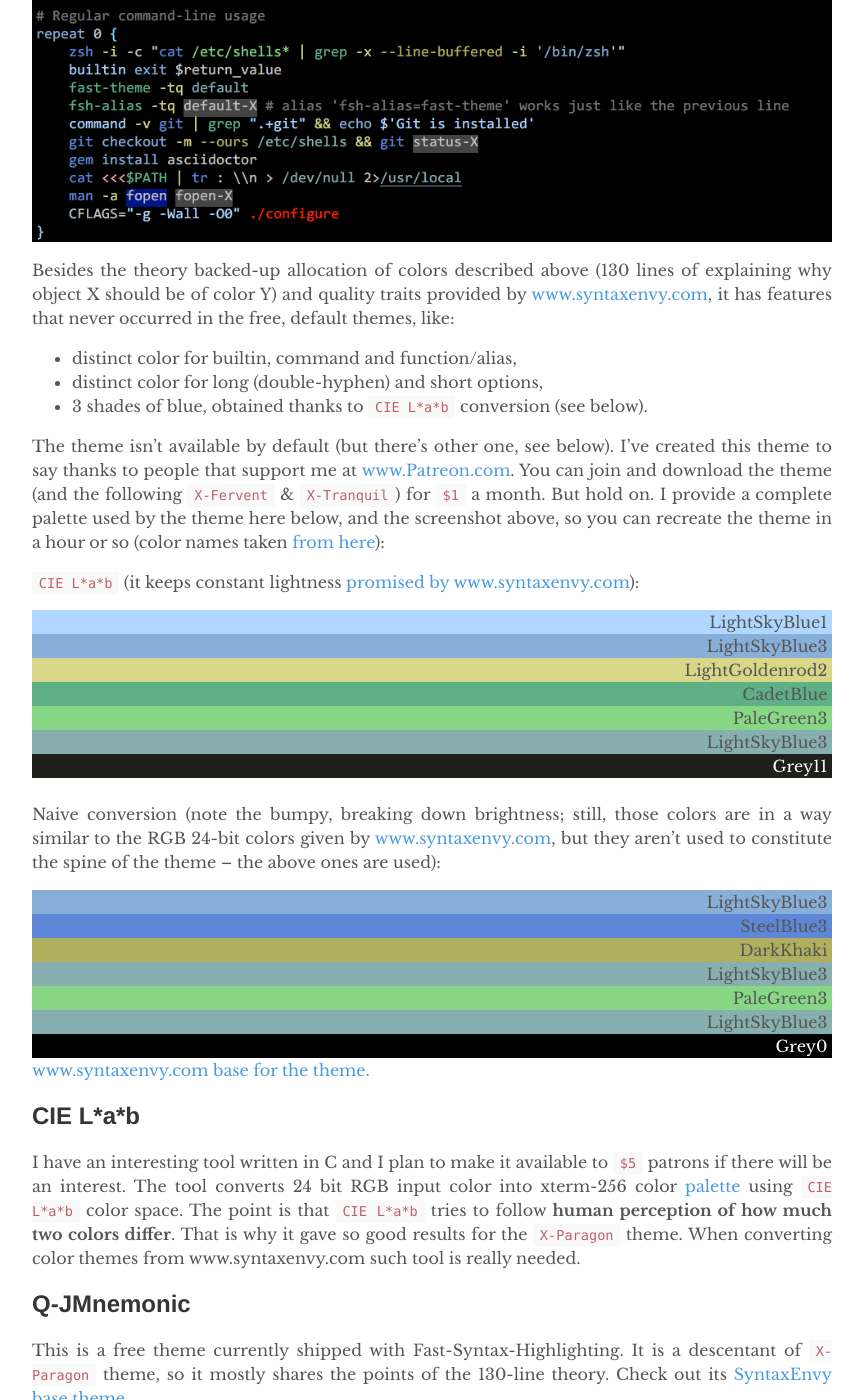
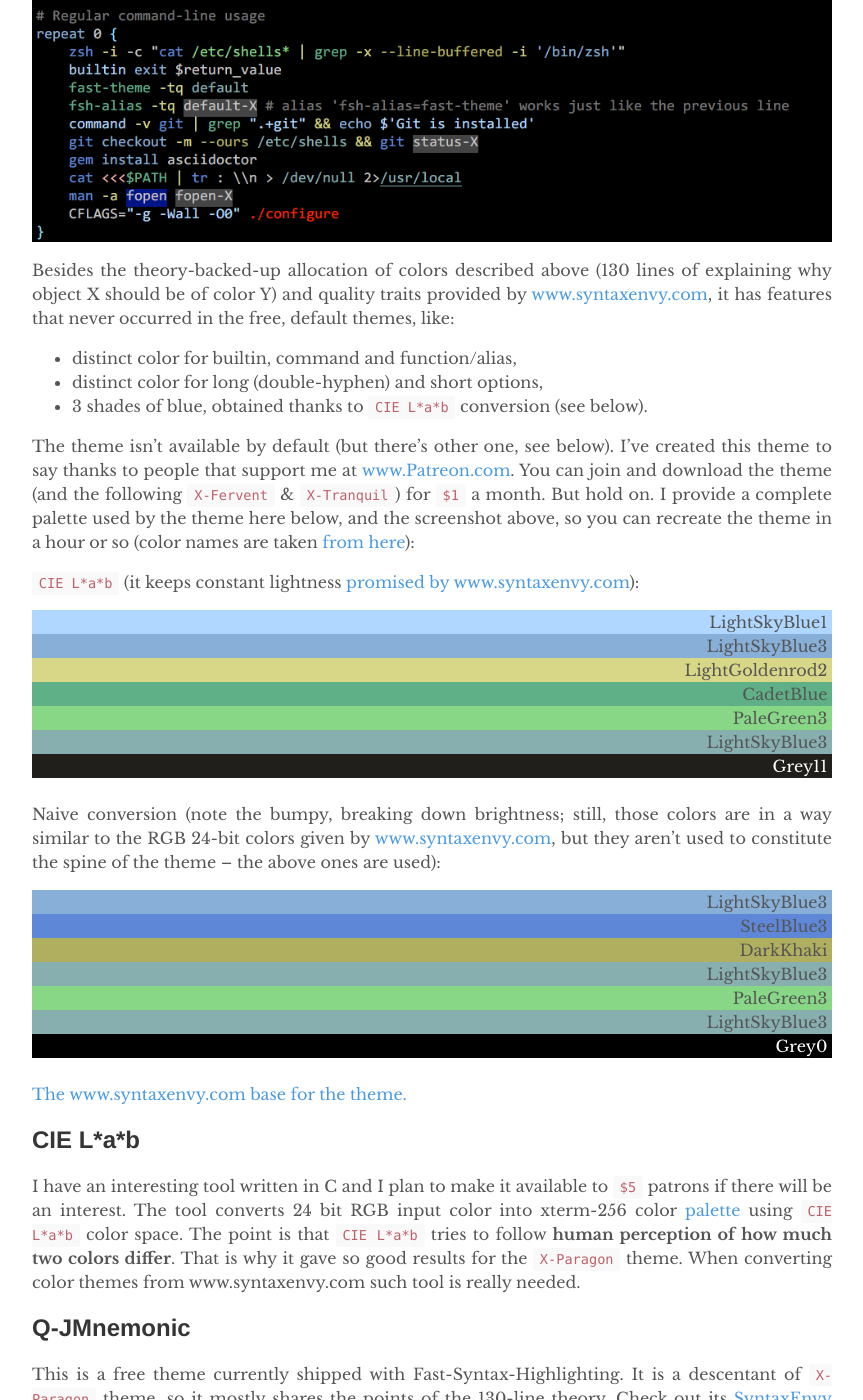
Before and after one commit to zdharma-continuum/zdharma-continuum.github.io, a Jekyll site: the page built from _posts/2018-09-17-New-40-working-hours,-next-generation-themes.markdown, in a window 1280 px wide and 1400 px high, scrolled down 1159 px. Shown: the whole window, without its empty margins (208-1071 px from the left). Built offline with Jekyll 4.4.1, drawn with Linux system fonts in a browser that asks for light colours; some of the changed text lies outside the part shown.

Commit message:
Last post errata

```diff
--- a/_posts/2018-09-17-New-40-working-hours,-next-generation-themes.markdown
+++ b/_posts/2018-09-17-New-40-working-hours,-next-generation-themes.markdown
@@ -30,7 +30,7 @@
 
 ![x-paragon theme](/assets/x-paragon.png)
 
-Besides the theory backed-up allocation of colors described above (130 lines of explaining why
+Besides the theory-backed-up allocation of colors described above (130 lines of explaining why
 object X should be of color Y) and quality traits provided by
 [www.syntaxenvy.com](https://www.syntaxenvy.com), it has features that never occurred in the free,
 default themes, like:
@@ -43,7 +43,7 @@
 say thanks to people that support me at [www.Patreon.com](https://patreon.com/psprint). You can join
 and download the theme (and the following `X-Fervent` & `X-Tranquil`) for `$1` a month. But hold on.
 I provide a complete palette used by the theme here below, and the screenshot above, so you can
-recreate the theme in a hour or so (color names taken [from here](https://jonasjacek.github.io/colors/)):
+recreate the theme in a hour or so (color names are taken [from here](https://jonasjacek.github.io/colors/)):
 
 `CIE L*a*b` (it keeps constant lightness [promised by](http://www.boronine.com/2012/10/06/My-Progress-On-HUSL/) [www.syntaxenvy.com](https://www.syntaxenvy.com)):<br/>
 <div style='background-color: #afd7ff;' align="right"><div>LightSkyBlue1&nbsp;</div></div>
@@ -65,7 +65,7 @@
 <div style="background-color: #87afaf;" align="right"><div>LightSkyBlue3&nbsp;</div></div>
 <div style="background-color: #000000;" align="right"><div style='color: white;'>Grey0&nbsp;</div></div>
 
-[www.syntaxenvy.com base for the theme.](https://www.syntaxenvy.com/0063633)
+<br/>[The www.syntaxenvy.com base for the theme.](https://www.syntaxenvy.com/0063633)
 
 ## CIE L\*a\*b
 
@@ -80,7 +80,8 @@
 
 This is a free theme currently shipped with Fast-Syntax-Highlighting. It is a descentant of
 `X-Paragon` theme, so it mostly shares the points of the 130-line theory. Check out its [SyntaxEnvy
-base theme](https://www.syntaxenvy.com/0753499).
+base theme](https://www.syntaxenvy.com/0753499). The name comes from me having instant recall of the
+Johnny Mnemonic movie when I first time saw the theme after SyntaxEnvy drawed it :)
 
 ![q-jmnemonic theme](/assets/q-jmnemonic.png)
 
@@ -105,7 +106,8 @@
 
 Invoke e.g. `fast-theme ./x-paragon.ini` after downloading the theme file. For `q-jmnemonic`, which
 is shipped with the newest `fast-syntax-highlighting` version, the path can be skipped, i.e.
-`fast-theme q-jmnemonic`.
+`fast-theme q-jmnemonic`. Use option `-t` to display the same block of Zsh code as the screenshots
+are using.
 
 # Conclusions
 
```
Also changed, not shown: other parts of _posts/2018-09-17-New-40-working-hours,-next-generation-themes.markdown (+1 -1 lines).
